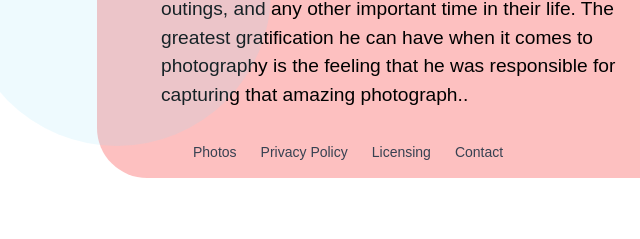
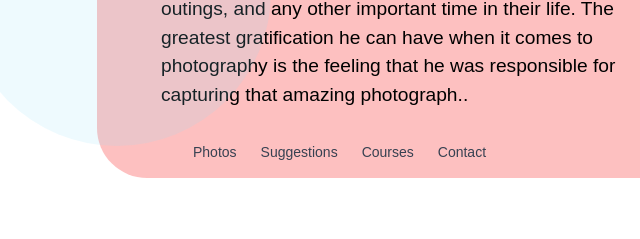
Before and after one commit to viyan-najmaldin/M, a plain HTML site: page index.html in a window 1280 px wide. Shown: the part 1330-1569 px from the top of the page, 223-863 px from the left. Drawn offline with nearby package versions, Linux system fonts and the light colour scheme; a script that the page names is missing; a web font is replaced by a local one.

Commit message:
edit links

```diff
--- a/index.html
+++ b/index.html
@@ -67,16 +67,16 @@
     </span>
     <ul class="flex flex-wrap items-center mt-3 text-sm font-medium text-gray-700  sm:mt-0">
         <li>
-            <a href="#" class="hover:underline me-4 md:me-6">Photos</a>
+            <a href="#pics" class="hover:underline me-4 md:me-6">Photos</a>
         </li>
         <li>
-            <a href="#" class="hover:underline me-4 md:me-6">Privacy Policy</a>
+            <a href="#post" class="hover:underline me-4 md:me-6">Suggestions</a>
         </li>
         <li>
-            <a href="#" class="hover:underline me-4 md:me-6">Licensing</a>
+            <a href="#courses" class="hover:underline me-4 md:me-6">Courses</a>
         </li>
         <li>
-            <a href="#" class="hover:underline">Contact</a>
+            <a href="https://www.instagram.com/nerdo00/" class="hover:underline">Contact</a>
         </li>
     </ul>
     </div>
@@ -107,7 +107,7 @@
 <div class="py-28 border  ">
 
 
-<section class="bg-white md:mx-20">
+<section id="courses" class="bg-white md:mx-20">
     <div class="py-8 px-4 mx-auto max-w-screen-xl lg:py-16">
         <div class="fade-in bg-gray-100 border border-gray-200 rounded-lg p-8 md:p-12 mb-8">
             <a href="#" class="bg-cyan-100 text-cyan-800 text-xs font-medium inline-flex items-center px-2.5 py-0.5 rounded-md  mb-2">
```
